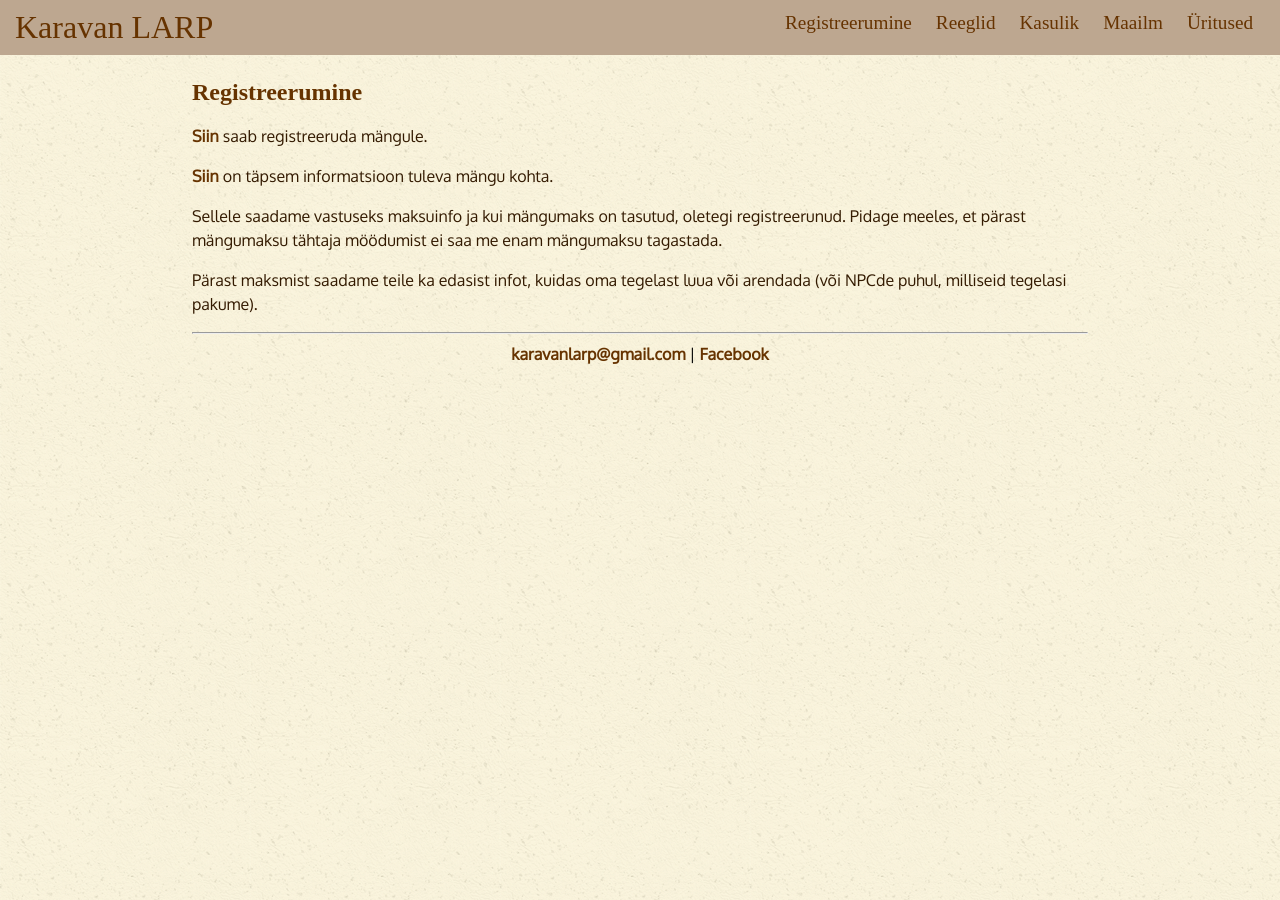
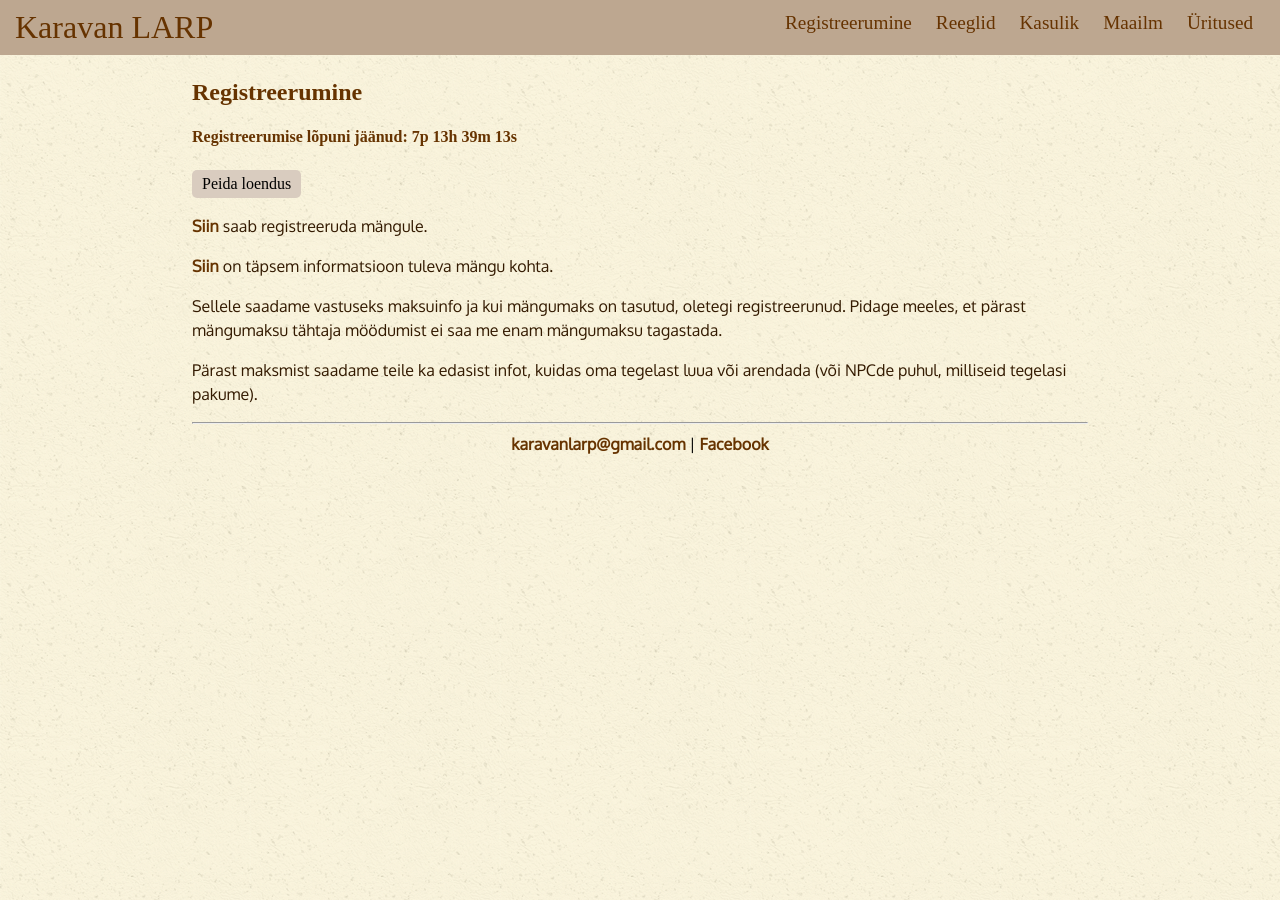
Before and after one commit to karavanlarp/karavanlarp.github.io, a Jekyll site: the page built from est/reg/registration.md, in a window 1280 px wide. Built offline with Jekyll 4.4.1, drawn with Linux system fonts in a browser that asks for light colours; some web fonts are replaced; some of the changed lines change nothing that is shown.

Commit message:
reg countdown

```diff
--- a/est/reg/registration.md
+++ b/est/reg/registration.md
@@ -3,6 +3,9 @@ layout: default-est
 title: Registreerumine
 ---
 ## Registreerumine
+
+<p id="countdown"></p>
+<button onclick="toggleShow()" id="hidebutton">Peida loendus</button>
 
 [Siin](https://forms.gle/uo5EXPsQmUHT7dWi9) saab registreeruda mängule.
 
@@ -11,3 +14,41 @@ title: Registreerumine
 Sellele saadame vastuseks maksuinfo ja kui mängumaks on tasutud, oletegi registreerunud. Pidage meeles, et pärast mängumaksu tähtaja möödumist ei saa me enam mängumaksu tagastada.
 
 Pärast maksmist saadame teile ka edasist infot, kuidas oma tegelast luua või arendada (või NPCde puhul, milliseid tegelasi pakume).
+
+<script>
+var countDownDate = new Date("Aug 25, 2019 23:59:59").getTime();
+
+//https://www.w3schools.com/howto/howto_js_countdown.asp
+var x = setInterval(function() {
+
+  var now = new Date().getTime();
+  var distance = countDownDate - now;
+
+  // Time calculations for days, hours, minutes and seconds
+  var days = Math.floor(distance / (1000 * 60 * 60 * 24));
+  var hours = Math.floor((distance % (1000 * 60 * 60 * 24)) / (1000 * 60 * 60));
+  var minutes = Math.floor((distance % (1000 * 60 * 60)) / (1000 * 60));
+  var seconds = Math.floor((distance % (1000 * 60)) / 1000);
+
+  document.getElementById("countdown").innerHTML = "<h4>Registreerumise lõpuni jäänud: " + days + "p " + hours + "h "
+  + minutes + "m " + seconds + "s </h4>";
+
+  if (distance < 0) {
+    clearInterval(x);
+    document.getElementById("countdown").innerHTML = "Registreerumine lõppenud";
+  }
+}, 1000);
+
+function toggleShow() {
+  var x = document.getElementById("countdown");
+  var y = document.getElementById("hidebutton");
+  if (x.style.display === "none") {
+    x.style.display = "block";
+    y.textContent  = "Peida loendus";
+
+  } else {
+    x.style.display = "none";
+    y.textContent  = "Näita loendust";
+  }
+}
+</script>
```
